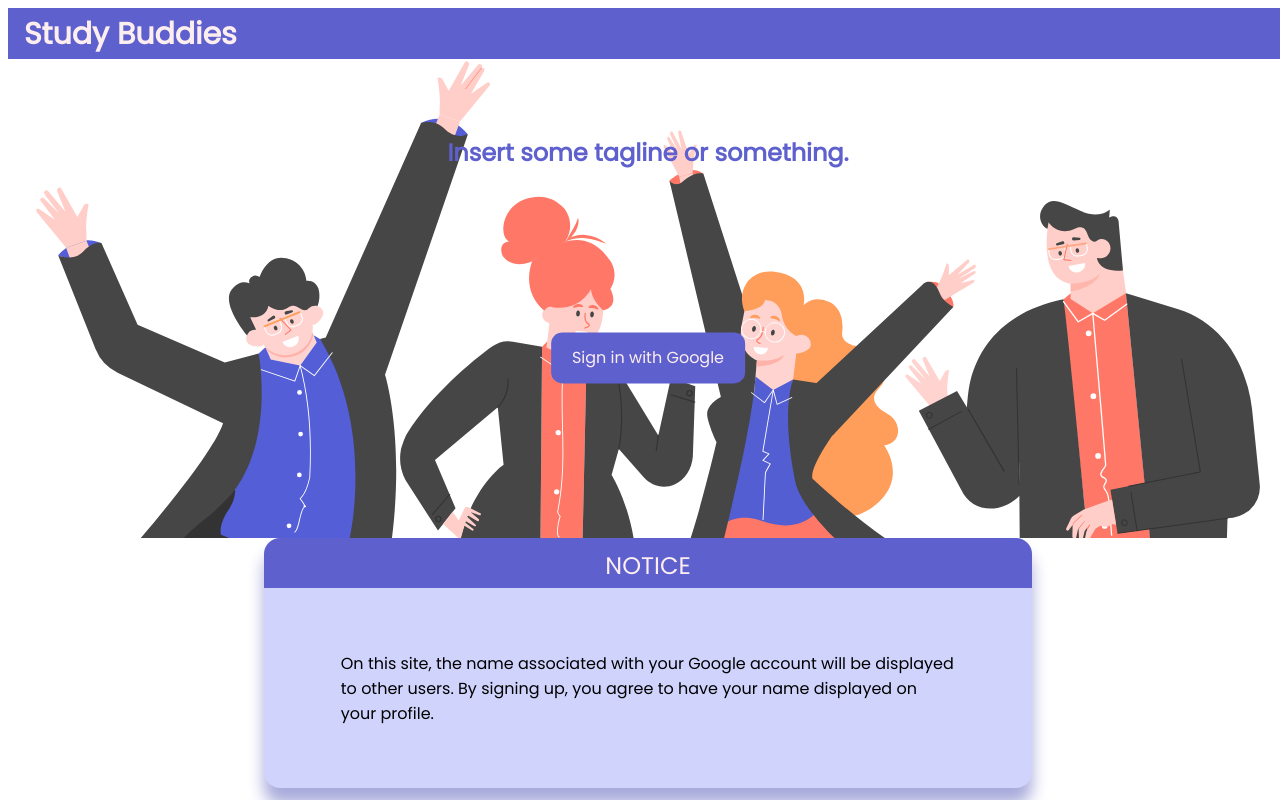
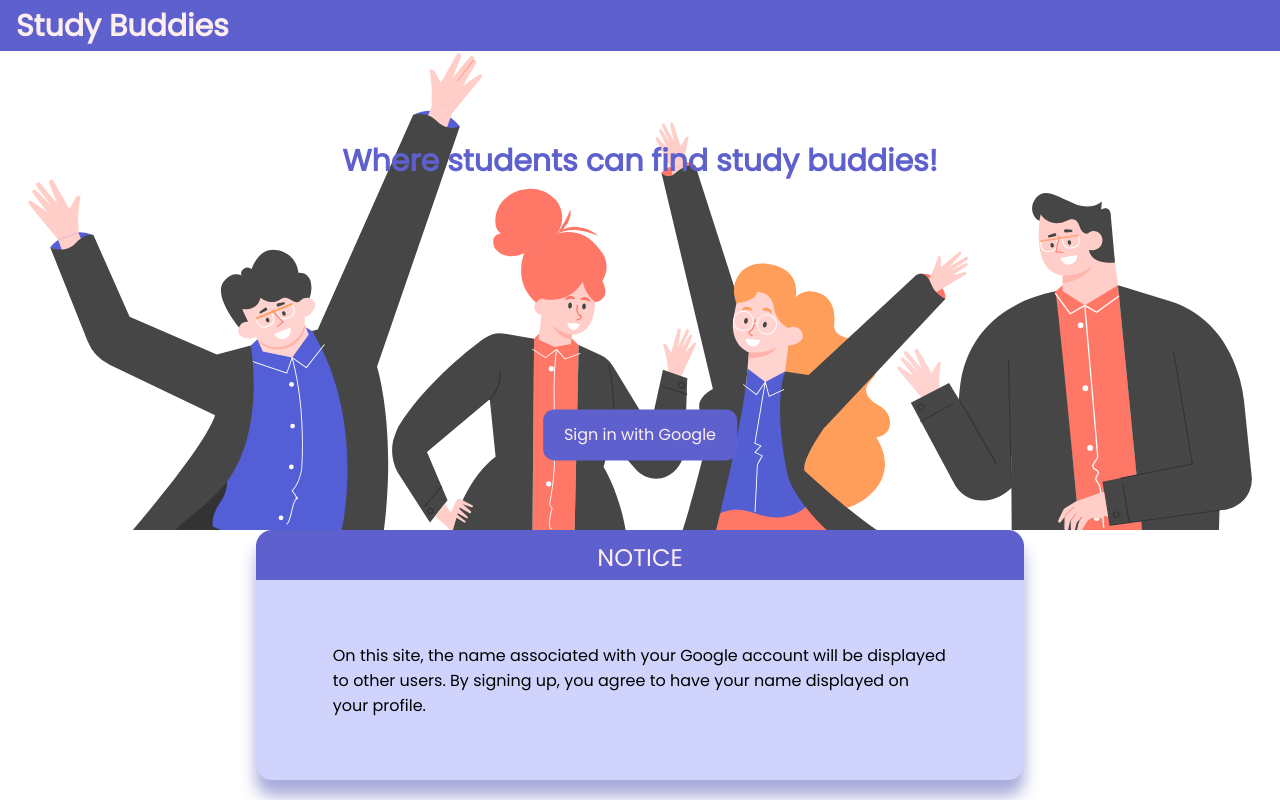
Before and after one commit to jenetic/studybudz, a React (Create React App) app: page / in a window 1280 px wide. Built offline with nearby package versions, Linux system fonts and the light colour scheme.

Commit message:
made some style changes

```diff
--- a/src/Styles.css
+++ b/src/Styles.css
@@ -44,6 +44,8 @@ html *
 
 body {
   background-color: var(--color5);
+  border: 0px;
+  margin: 0;
 }
 
 .center {
@@ -72,11 +74,13 @@ body {
   border: 0;
   position: relative;
   padding: 0.8rem 1.3rem;
+  margin-top:0px;
 
   /* Font, Font size, color */
   font-size: 1rem;
   color: var(--color2);
 }
+
 .button1:hover{
   background-color: var(--color4);
   color: var(--color2);
@@ -93,6 +97,7 @@ body {
   left: 0;
   top: 0;
   position: fixed;
+
   width: 10rem;
 }
 .sidebar a{
@@ -183,6 +188,10 @@ body {
   color: var(--color1);
   text-align: center;
   transform: translate(0%, 120%);
+  font-family: Poppins;
+  font-style: normal;
+  font-weight: bold;
+  font-size: 30px;
 }
 
 #loginButton {
@@ -308,6 +317,10 @@ body {
   color: var(--color1);
 }
 
+#contact{
+  margin-left:0%;
+  margin-top:0px;
+}
 .inputHeaderBig {
   color: var(--color3);
 }
@@ -353,7 +366,7 @@ body {
 }
 
 #majorInput, #majorDropdown {
-  margin: 0rem 0rem 1rem;
+  margin: 0.75rem 0rem 1rem;
 }
 
 .editButton {
@@ -422,3 +435,39 @@ body {
   position: relative;
   left: -0.18rem;
 }
+
+
+@media screen and (min-width: 1100px){
+
+
+
+.button1{
+  /* color, textbox size */
+  background-color: var(--color1);
+  border-radius: 0.7rem;
+  border: 0;
+  position: relative;
+  padding: 0.8rem 1.3rem;
+  margin-top:75px;
+
+  /* Font, Font size, color */
+  font-size: 1rem;
+  color: var(--color2);
+}
+
+.button1:hover{
+  background-color: var(--color4);
+  color: var(--color2);
+}
+.button1:active{
+  background-color: var(--color1);
+  color: var(--color2);
+}
+
+#contact{
+  margin-left:140%;
+  margin-top:-418px;
+}
+
+
+}
--- a/src/pages/Login.js
+++ b/src/pages/Login.js
@@ -30,7 +30,7 @@ const Login = ({ setIsAuth }) => {
       <div>
         <div id="loginTopBar"></div>
         <h1 id="loginTitle">Study Buddies</h1>
-        <h2 className="center" id="tagline">Insert some tagline or something.</h2>
+        <h2 className="center" id="tagline">Where students can find study buddies!</h2>
         <figure>
           <div>
             <div className='illustration'/>
--- a/src/pages/Profile.js
+++ b/src/pages/Profile.js
@@ -108,9 +108,8 @@ const Profile = ({ isAuth }) => {
   return (
     <div className="page">
       <h1 className='title'>My Profile</h1>
-
+      <h1></h1>
       <h2 className="inputHeaderBig">About</h2>
-
       <div className="inputSection">
         <b className="inputHeader">My Major</b>
         {editMajor ? (
@@ -128,8 +127,10 @@ const Profile = ({ isAuth }) => {
             <button className="editButton" onClick={() => {setEditMajor(true)}}>
               <FontAwesomeIcon icon={faPencil}></FontAwesomeIcon>
             </button>
+
           </div>
         )}
+
 
       </div>
 
@@ -146,7 +147,8 @@ const Profile = ({ isAuth }) => {
         <textarea id="bioInput" className="inputLarge"></textarea>
       </div>
 
-      <h2 className="inputHeaderBig">Contact</h2>
+      <div id="contact">
+      <h2 className="inputHeaderBig" >Contact</h2>
 
       <div className="inputSection">
         <b className="inputHeader">Email</b>
@@ -163,6 +165,7 @@ const Profile = ({ isAuth }) => {
         <br/>
         <input id="discordInput" className="inputSmall" placeholder="discordtag#0000"></input>
       </div>
+      </div>
 
 
       <br/>
```
